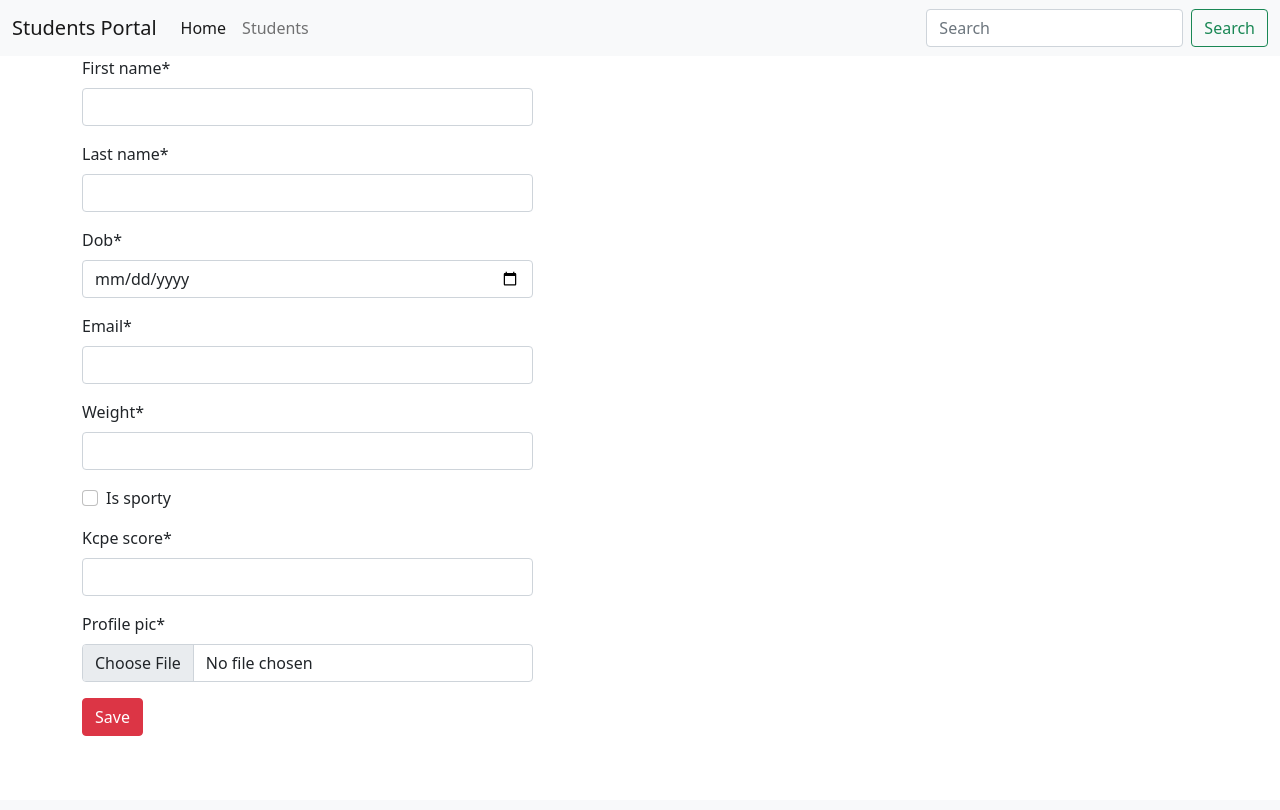
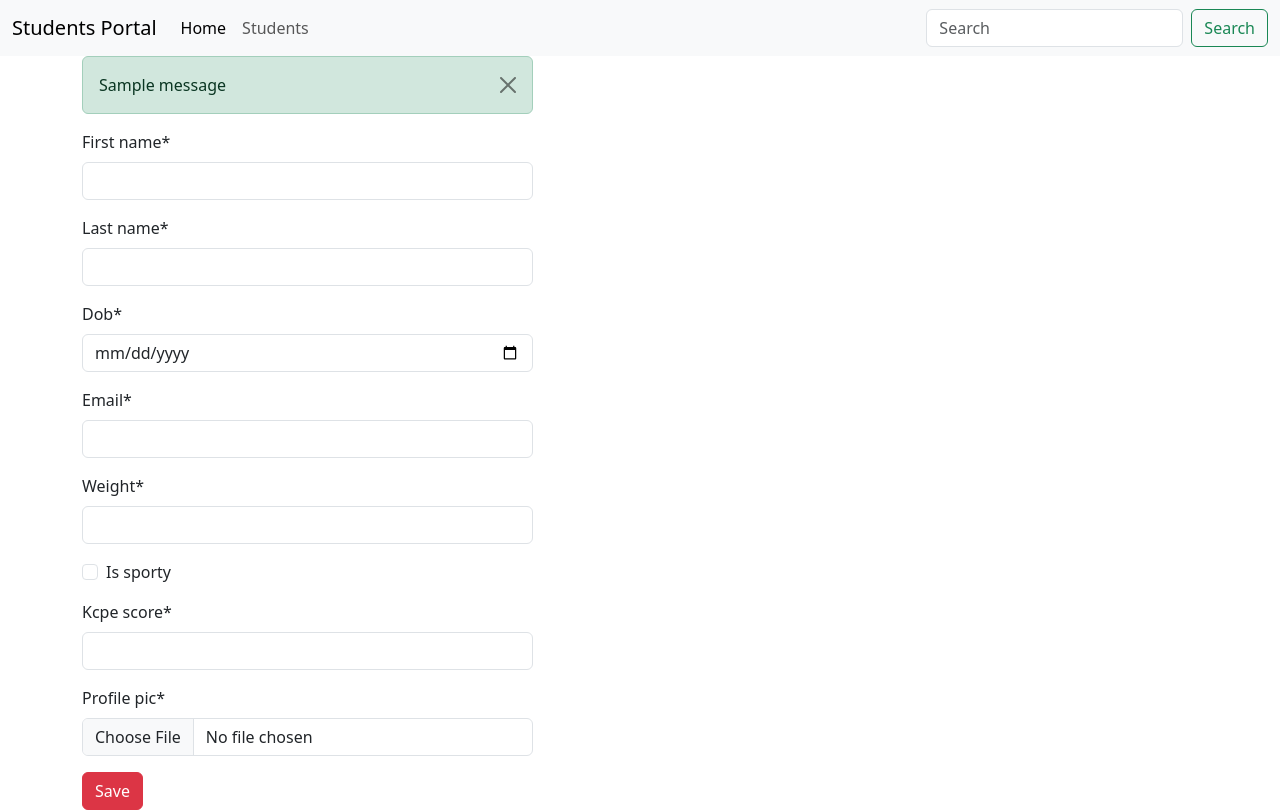
Before and after one commit to Royaltea00/Student-Forms, a Django app: page / in a window 1280 px wide. Before the commit the page ends 736 px from the top, so only its background shows below. Run offline with Django 4.2, Linux system fonts and the light colour scheme; one stand-in notice (Sample message) is shown; some libraries are stand-ins or nearby versions.

Commit message:
Alert Messages

```diff
--- a/main_app/views.py
+++ b/main_app/views.py
@@ -1,5 +1,6 @@
 from datetime import datetime
 
+from django.contrib import messages
 from django.core.paginator import Paginator
 from django.db.models import Q
 from django.shortcuts import render, redirect, get_object_or_404
@@ -14,6 +15,10 @@ def students(request):
         form = StudentForm(request.POST, request.FILES)
         if form.is_valid():
             form.save()
+            messages.success(request, "Student saved successfully")
+            messages.error(request, 'Error while saving Student')
+            messages.warning(request, "This action is irreversible")
+            messages.info(request, "Tomorrow might be a holiday. Check your calendar")
             return redirect("home")
     else:
         form = StudentForm()
--- /dev/null
+++ b/templates/alert.html
@@ -0,0 +1,9 @@
+
+{% if messages %}
+    {% for message in messages %}
+        <div class="alert alert-success alert-dismissible">
+            <button type="button" class="btn-close" data-bs-dismiss="alert"></button>
+            {{ message}}
+        </div>
+    {% endfor %}
+{% endif %}
--- a/templates/base.html
+++ b/templates/base.html
@@ -2,18 +2,17 @@
 <html lang="en">
 <head>
     <meta charset="UTF-8">
-    <meta name="viewport"
-          content="width=device-width, user-scalable=no, initial-scale=1.0, maximum-scale=1.0, minimum-scale=1.0">
+    <meta name="viewport" content="width=device-width, user-scalable=no, initial-scale=1.0, maximum-scale=1.0, minimum-scale=1.0">
     <meta http-equiv="X-UA-Compatible" content="ie=edge">
     <title>{% block title %}{% endblock %}</title>
-    <link href="https://cdn.jsdelivr.net/npm/bootstrap@5.0.2/dist/css/bootstrap.min.css" rel="stylesheet" integrity="sha384-EVSTQN3/azprG1Anm3QDgpJLIm9Nao0Yz1ztcQTwFspd3yD65VohhpuuCOmLASjC" crossorigin="anonymous">
+    <link href="https://cdn.jsdelivr.net/npm/bootstrap@5.3.2/dist/css/bootstrap.min.css" rel="stylesheet">
 </head>
 <body>
-
 
 {% block content %}
 
 {% endblock %}
 
+<script src="https://cdn.jsdelivr.net/npm/bootstrap@5.3.2/dist/js/bootstrap.bundle.min.js"></script>
 </body>
 </html>
--- a/templates/students.html
+++ b/templates/students.html
@@ -3,9 +3,11 @@
 
 {% block content %}
     {% include 'navbar.html' %}
+
 <div class="container">
     <div class="row">
         <div class="col-sm-5">
+            {% include 'alert.html' %}
             <form action="" method="post" enctype="multipart/form-data">
                 {% csrf_token %}
                 {{ form | crispy }}
@@ -15,6 +17,7 @@
     </div>
 </div>
 {% endblock %}
+
 {% block title %}
-All Students
+    Register Student
 {% endblock %}
```
Also changed, not shown: db.sqlite3, media/generate_unique_name/20220502_113213.jpg (added).
